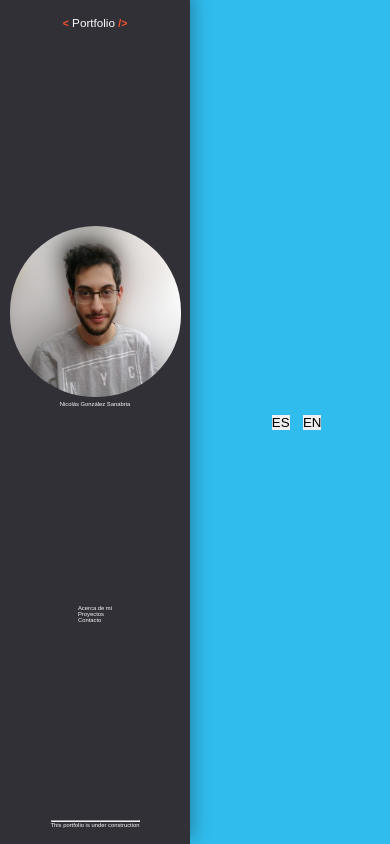
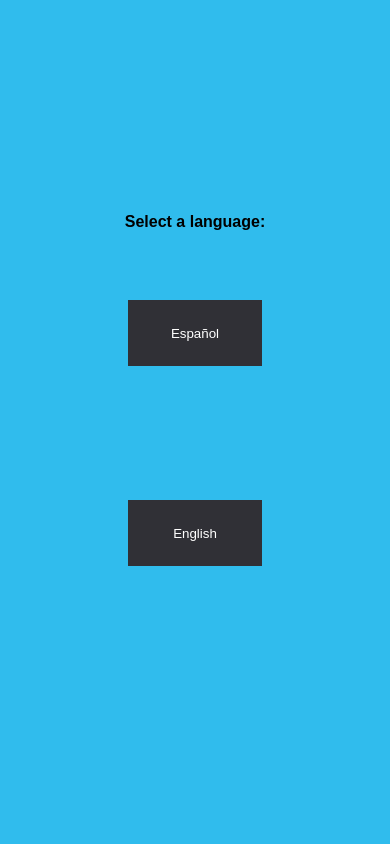
Before and after one commit to Nicolas-Gonzalez-zu/Portfolio, a React (Create React App) app: page /#/ in a window 390 px wide. Built offline with nearby package versions, Linux system fonts and the light colour scheme.

Commit message:
Desktop responsive

```diff
--- a/public/index.html
+++ b/public/index.html
@@ -10,7 +10,8 @@
       crossorigin="anonymous"
       referrerpolicy="no-referrer"
     />
-    <meta name="viewport" content="width=device-width, initial-scale=1" />
+    <meta name="viewport" content="width=device-width, initial-scale=1, shrink-to-fit=no" />
+
     <meta name="theme-color" content="#000000" />
     <meta name="description" content="Web site created using create-react-app" />
     <link rel="apple-touch-icon" href="%PUBLIC_URL%/logo192.png" />
--- a/src/App.js
+++ b/src/App.js
@@ -1,4 +1,4 @@
-import { HashRouter, Route } from 'react-router-dom';
+import { HashRouter, Route, Switch } from 'react-router-dom';
 import { I18nextProvider } from 'react-i18next';
 import i18next from 'i18next';
 // Components import
@@ -9,6 +9,7 @@ import ContentWrapper from './Components/ContentWrapper/ContentWrapper';
 import GlobalStyle, { Layout } from './Style-Components/GeneralCSS';
 import globales from './translations/es/global.json';
 import globalen from './translations/en/global.json';
+import Language from './Components/ContentWrapper/Language/Language';
 
 i18next.init({
   interpolation: { escapeValue: false },
@@ -29,12 +30,17 @@ function App() {
       <I18nextProvider i18n={i18next}>
         <GlobalStyle />
         <HashRouter>
+          <Switch>
+            <Route exact path="/">
+              <Language />
+            </Route>
             <Route path="/">
               <Layout>
                 <SideBar />
                 <ContentWrapper />
               </Layout>
             </Route>
+          </Switch>
         </HashRouter>
       </I18nextProvider>
     </>
--- a/src/Components/ContentWrapper/ContentWrapper.js
+++ b/src/Components/ContentWrapper/ContentWrapper.js
@@ -4,7 +4,6 @@ import { Route } from 'react-router-dom';
 import AboutMe from './AboutMe/AboutMe';
 import Projects from './Projects/Projects';
 import ContactMe from './ContactMe/ContactMe';
-import Language from './Language/Language';
 
 // CSS import
 import { Layout } from '../../Style-Components/ContentWrapperCSS';
@@ -14,9 +13,6 @@ const ContentWrapper = () => {
   return (
     <>
       <Layout>
-        <Route path="/">
-          <Language />
-        </Route>
         <Route path="/aboutMe">
           <AboutMe />
         </Route>
--- a/src/Components/ContentWrapper/Language/Language.js
+++ b/src/Components/ContentWrapper/Language/Language.js
@@ -1,9 +1,12 @@
 import React, { useEffect, useState } from 'react';
-
+import { useHistory } from 'react-router';
 import i18next from 'i18next';
 
+import { Layout, Button, ButtonCnt, InnerCnt, P } from '../../../Style-Components/LanguageCSS';
+
 const Language = () => {
-  const [storedLang, setStoredLang] = useState(false);
+  const [, setStoredLang] = useState(false);
+  const history = useHistory();
   useEffect(() => {
     const store = localStorage.getItem('localLang');
     if (store) {
@@ -15,20 +18,27 @@ const Language = () => {
   function onClickEn() {
     i18next.changeLanguage('en');
     localStorage.setItem('localLang', 'en');
+    history.push('/aboutMe');
   }
   function onClickEs() {
     i18next.changeLanguage('es');
     localStorage.setItem('localLang', 'es');
+    history.push('/aboutMe');
   }
   return (
-    <div>
-      <button onClick={onClickEs} style={{ margin: '1em' }} type="button">
-        ES
-      </button>
-      <button onClick={onClickEn} type="button">
-        EN
-      </button>
-    </div>
+    <Layout>
+      <InnerCnt>
+        <P>Select a language:</P>
+        <ButtonCnt>
+          <Button onClick={onClickEs} type="button">
+            Español
+          </Button>
+          <Button onClick={onClickEn} type="button">
+            English
+          </Button>
+        </ButtonCnt>
+      </InnerCnt>
+    </Layout>
   );
 };
 
--- a/src/Style-Components/AboutMeCSS.js
+++ b/src/Style-Components/AboutMeCSS.js
@@ -4,18 +4,15 @@ export const Layout = styled.div`
   display: flex;
   flex-direction: column;
 
-  min-width: 540px;
-
   color: #fffaff;
   background: rgba(48, 48, 54);
   box-shadow: 0px 4px 4px rgba(0, 0, 0, 0.25), inset 0px 4px 4px rgba(0, 0, 0, 0.25);
 
-  margin-top: 5em;
-  margin-bottom: 5em;
-  width: 80%;
-  height: 100%;
   padding-left: 4em;
   padding-right: 4em;
+  @media only screen and (max-width: 768px) {
+    margin: 0;
+  }
 `;
 
 export const DetailInfoCnt = styled.div`
@@ -37,12 +34,12 @@ export const InnerCnt = styled.div`
 export const TechnicalSkillsCnt = styled.div`
   display: flex;
   flex-direction: column;
+  flex: 1;
 `;
 
 export const TechnicalSkills = styled.div`
   overflow: auto;
   display: block;
-  width: 18em;
   height: 18em;
   &::-webkit-scrollbar {
     width: 5px;
@@ -70,7 +67,9 @@ export const WorkExperience = styled.div`
   flex: 1;
 `;
 
-export const SoftSkillsCnt = styled(TechnicalSkillsCnt)``;
+export const SoftSkillsCnt = styled(TechnicalSkillsCnt)`
+  flex: 1;
+`;
 
 export const SoftSkillsTitle = styled(TechnicalSkillsTitle)``;
 
--- a/src/Style-Components/ContactMeCSS.js
+++ b/src/Style-Components/ContactMeCSS.js
@@ -15,7 +15,6 @@ export const CntSocials = styled.div`
 `;
 
 export const CntForm = styled.div`
-  min-width: 210px;
   flex: 1;
   display: flex;
   flex-direction: column;
@@ -141,15 +140,10 @@ export const Layout = styled.div`
   flex-direction: column;
   font-size: 16px;
   color: white;
-  min-width: 500px;
 
   background: rgba(48, 48, 54);
   box-shadow: 0rem 0.25em 0.25em rgba(0, 0, 0, 0.25), inset 0rem 0.25em 0.25em rgba(0, 0, 0, 0.25);
 
-  margin-top: 5em;
-  margin-bottom: 5em;
-  width: 80%;
-  height: 100%;
   padding-left: 4em;
   padding-right: 4em;
 `;
--- a/src/Style-Components/ContentWrapperCSS.js
+++ b/src/Style-Components/ContentWrapperCSS.js
@@ -8,9 +8,14 @@ export const Layout = styled.div`
   align-items: center;
 
   background-color: #30bced;
-
+  padding: 4em;
   width: 25vw;
   height: 100vh;
+  @media only screen and (max-width: 768px) {
+    width: 100vw;
+    height: 80vh;
+    margin: 0;
+  }
 `;
 
 export const P = styled.p``;
--- a/src/Style-Components/GeneralCSS.js
+++ b/src/Style-Components/GeneralCSS.js
@@ -8,8 +8,14 @@ export default createGlobalStyle`
     box-sizing: border-box;
     scroll-behavior: smooth;
 }
+html{
+  width: 100vw;
+  height: 100vh;
+}
 body{
-  width: 100vw;
+
+  width: 100%;
+  height: 100%;
   font-family: 'Red Hat Display', sans-serif;
   overflow-x: hidden;
 }
@@ -49,6 +55,9 @@ export const Layout = styled.div`
 
   width: 100vw;
   height: 100vh;
+  @media only screen and (max-width: 768px) {
+    flex-direction: column;
+  }
 `;
 
 export const Title = styled.div`
--- /dev/null
+++ b/src/Style-Components/LanguageCSS.js
@@ -0,0 +1,44 @@
+import styled from 'styled-components';
+
+export const P = styled.p`
+  display: flex;
+  align-items: center;
+  font-weight: bold;
+  flex: 1;
+`;
+
+export const Layout = styled.div`
+  display: flex;
+  flex-direction: column;
+  align-items: center;
+  justify-content: center;
+  width: 100vw;
+  height: 100vh;
+  background: #30bced;
+`;
+
+export const InnerCnt = styled.div`
+  display: flex;
+  flex-direction: column;
+  align-items: center;
+  width: 100%;
+  height: 50%;
+`;
+
+export const Button = styled.button`
+  color: white;
+  background: #303036;
+  width: 10em;
+  height: 5em;
+  margin: 5em;
+`;
+
+export const ButtonCnt = styled.div`
+  display: flex;
+  flex: 2;
+  align-items: center;
+  justify-content: space-evenly;
+  @media only screen and (max-width: 768px) {
+    flex-direction: column;
+  }
+`;
--- a/src/Style-Components/ProjectsCSS.js
+++ b/src/Style-Components/ProjectsCSS.js
@@ -3,13 +3,10 @@ import styled from 'styled-components';
 export const Layout = styled.div`
   display: flex;
   flex-direction: column;
-  min-width: 32.375rem;
+  width: 100%;
 
   background: rgba(48, 48, 54);
   box-shadow: 0px 4px 4px rgba(0, 0, 0, 0.25), inset 0px 4px 4px rgba(0, 0, 0, 0.25);
-
-  width: 75%;
-  height: 75%;
 `;
 
 export const Title = styled.div`
--- a/src/Style-Components/SideBarCSS.js
+++ b/src/Style-Components/SideBarCSS.js
@@ -20,12 +20,22 @@ export const Layout = styled.div`
   font-size: 1vw;
   z-index: 1;
   min-width: 11.875rem;
+
+  @media only screen and (max-width: 768px) {
+    flex-direction: row;
+    flex: 1;
+    width: 100vw;
+    padding: 0 6em 0 6em;
+  }
 `;
 
 export const Me = styled.div`
   display: flex;
   align-items: center;
   flex-direction: column;
+  @media only screen and (max-width: 768px) {
+    display: none;
+  }
 `;
 
 export const Name = styled.p`
@@ -61,6 +71,14 @@ export const Img = styled.img`
 export const Ol = styled.ol`
   list-style-type: none;
   color: #fffaff;
+  display: flex;
+  flex-direction: column;
+  @media only screen and (max-width: 768px) {
+    display: flex;
+    flex-direction: row;
+    width: 50em;
+    justify-content: space-around;
+  }
 `;
 
 export const Li = styled.li`
@@ -78,7 +96,10 @@ export const Footer = styled.div`
   font-size: 1.5em;
   @media (min-width: 1047px) {
     font-size: 1em;
-  } ;
+  }
+  @media only screen and (max-width: 768px) {
+    display: none;
+  }
 `;
 
 export const TextFooter = styled.p``;
```
Also changed, not shown: src/Style-Components/LandingCSS.js (deleted). Lines whose indentation alone changed are shown as unchanged.
